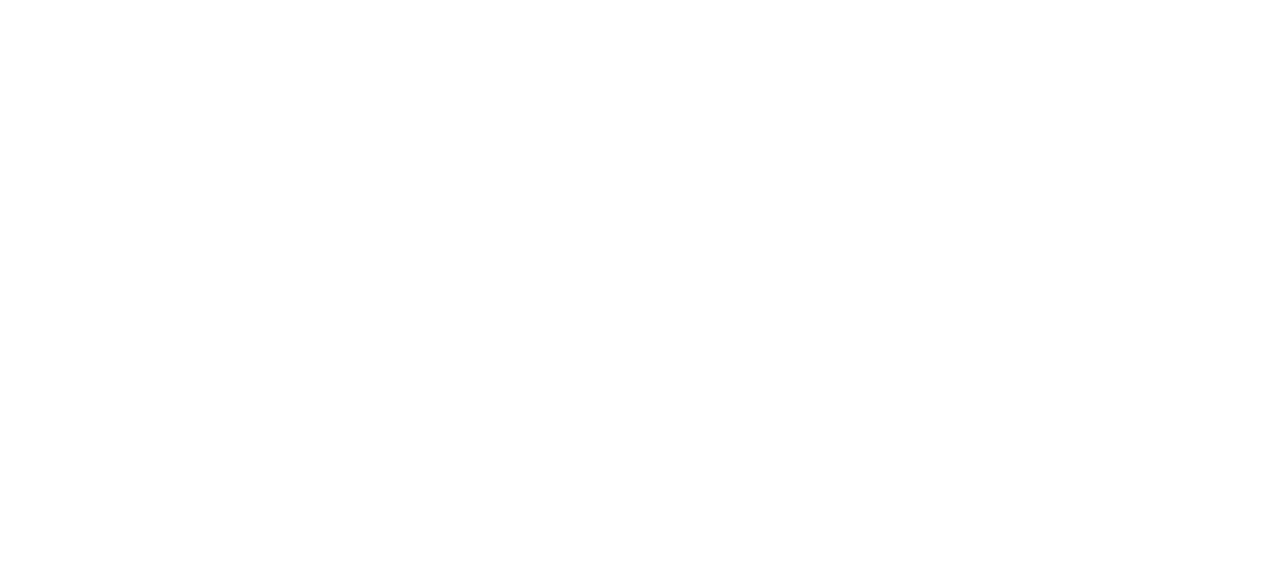
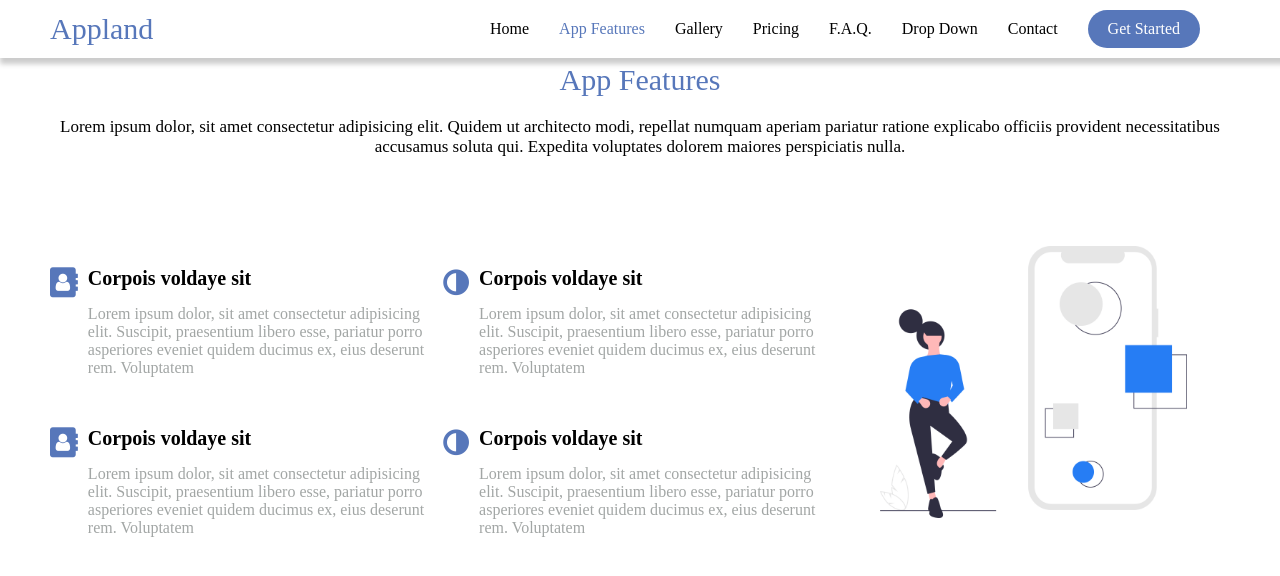
Before and after one commit to soniyasahu31/FULLSTACK_EXAM, a plain HTML site: page index.html in a window 1280 px wide. Drawn offline with Linux system fonts and the light colour scheme.

Commit message:
commit by sonia

```diff
--- a/index.html
+++ b/index.html
@@ -4,9 +4,87 @@
     <meta charset="UTF-8">
     <meta http-equiv="X-UA-Compatible" content="IE=edge">
     <meta name="viewport" content="width=device-width, initial-scale=1.0">
-    <title>Document</title>
+    <title>Practical-Exam</title>
+    <link rel="stylesheet" href="./style.css">
+    <link rel="stylesheet" href="https://stackpath.bootstrapcdn.com/font-awesome/4.7.0/css/font-awesome.min.css">
 </head>
 <body>
-
+    <nav class="nav">
+        <h1>Appland</h1>
+        <ul class="nav-child">
+          <li>Home</li>
+          <li style="color: #5777ba">App Features</li>
+          <li>Gallery</li>
+          <li>Pricing</li>
+          <li>F.A.Q.</li>
+          <li>Drop Down</li>
+          <li>Contact</li>
+          <li>
+            <div class="nav-button">Get Started</div>
+          </li>
+        </ul>
+      </nav>
+      <section class="hero-section">
+        <h1>App Features</h1>
+        <p class="content">
+          Lorem ipsum dolor, sit amet consectetur adipisicing elit. Quidem ut
+          architecto modi, repellat numquam aperiam pariatur ratione explicabo
+          officiis provident necessitatibus accusamus soluta qui. Expedita
+          voluptates dolorem maiores perspiciatis nulla.
+        </p>
+        <section class="mid-section">
+          <section class="desc">
+            <div class="cont">
+              <i class="fa fa-address-book"></i>
+              <div>
+                <h3>Corpois voldaye sit</h3>
+                <p class="para">
+                  Lorem ipsum dolor, sit amet consectetur adipisicing elit.
+                  Suscipit, praesentium libero esse, pariatur porro asperiores
+                  eveniet quidem ducimus ex, eius deserunt rem. Voluptatem
+                </p>
+              </div>
+            </div>
+            <div class="cont">
+              <i class="fa fa-address-book"></i>
+              <div>
+                <h3>Corpois voldaye sit</h3>
+                <p class="para">
+                  Lorem ipsum dolor, sit amet consectetur adipisicing elit.
+                  Suscipit, praesentium libero esse, pariatur porro asperiores
+                  eveniet quidem ducimus ex, eius deserunt rem. Voluptatem
+                </p>
+              </div>
+            </div>
+          </section>
+          <section class="desc">
+            <div class="cont">
+              <i class="fa fa-adjust"></i>
+              <div>
+                <h3>Corpois voldaye sit</h3>
+                <p class="para">
+                  Lorem ipsum dolor, sit amet consectetur adipisicing elit.
+                  Suscipit, praesentium libero esse, pariatur porro asperiores
+                  eveniet quidem ducimus ex, eius deserunt rem. Voluptatem
+                </p>
+              </div>
+            </div>
+            <div class="cont">
+              <i class="fa fa-adjust"></i>
+              <div>
+                <h3>Corpois voldaye sit</h3>
+                <p class="para">
+                  Lorem ipsum dolor, sit amet consectetur adipisicing elit.
+                  Suscipit, praesentium libero esse, pariatur porro asperiores
+                  eveniet quidem ducimus ex, eius deserunt rem. Voluptatem
+                </p>
+              </div>
+            </div>
+          </section>
+          <section class="img-section">
+            <img src="./image/chat_ui_feature.png" style="width: 100%; height: 100%" />
+          </section>
+        </section>
+      </section>
 </body>
 </html>
--- /dev/null
+++ b/style.css
@@ -0,0 +1,76 @@
+* {
+    padding: 0px;
+    margin: 0px;
+  }
+  .nav {
+    display: flex;
+    align-items: center;
+    justify-content: space-between;
+    padding: 10px 50px;
+    -moz-box-shadow: 3px 3px 5px 3px #ccc;
+    -webkit-box-shadow: 3px 3px 5px 3px #ccc;
+    box-shadow: 3px 3px 5px 3px #ccc;
+  }
+  .nav h1 {
+    color: #5777ba;
+    font-weight: 400;
+    font-size: 30px;
+  }
+  .nav-child {
+    display: flex;
+    align-items: center;
+  }
+  ul {
+    list-style-type: none;
+  }
+  .nav-button {
+    padding: 10px 20px;
+    background-color: #5777ba;
+    color: white;
+    border-radius: 99999px;
+  }
+  .nav-child li {
+    margin-right: 30px;
+  }
+  .hero-section {
+    padding: 0px 50px;
+    margin-top: 5px;
+  }
+  .hero-section h1 {
+    color: #5777ba;
+    font-weight: 500;
+    text-align: center;
+    font-size: 30px;
+  }
+  .hero-section .content {
+    margin-top: 20px;
+    font-size: 17px;
+    text-align: center;
+  }
+  .mid-section {
+    display: flex;
+    padding-top: 60px;
+  }
+  .mid-section h3 {
+    font-size: 20px;
+  }
+  .mid-section .desc {
+    flex: 33%;
+  }
+  .mid-section .cont {
+    display: flex;
+    text-align: left;
+    margin-top: 50px;
+  }
+  .mid-section .cont i {
+    margin-right: 10px;
+    color: #5777ba;
+    font-size: 30px;
+  }
+  .hero-section .mid-section .para {
+    padding-top: 15px;
+    color: #a2a6a5;
+  }
+  .mid-section .img-section {
+    flex: 33%;
+  }
```
Also changed, not shown: image/chat_ui_feature.png (added), image/dish-tv-mobile-app-features-detailed-1-1200x675.png (added), 1 other file.
